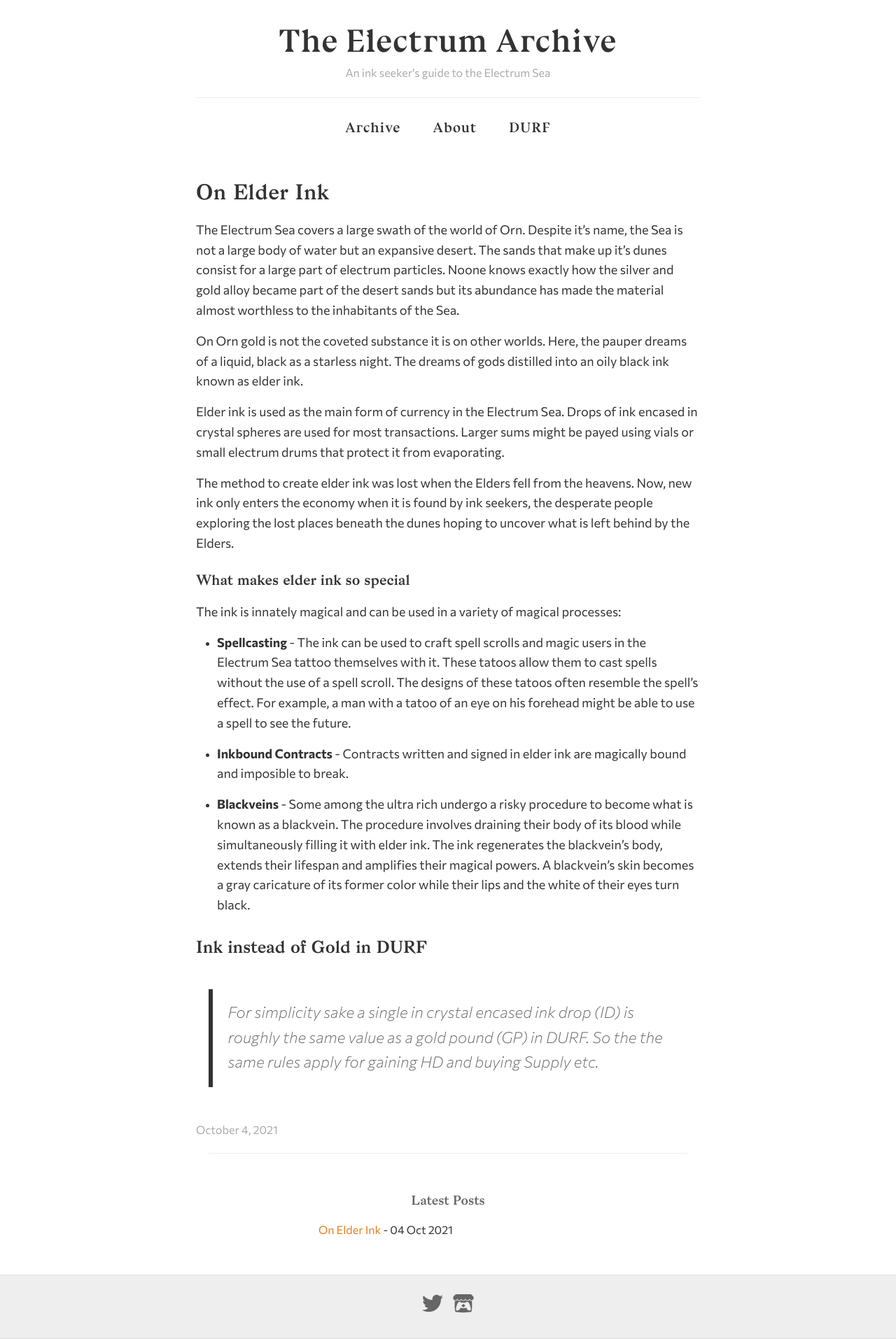
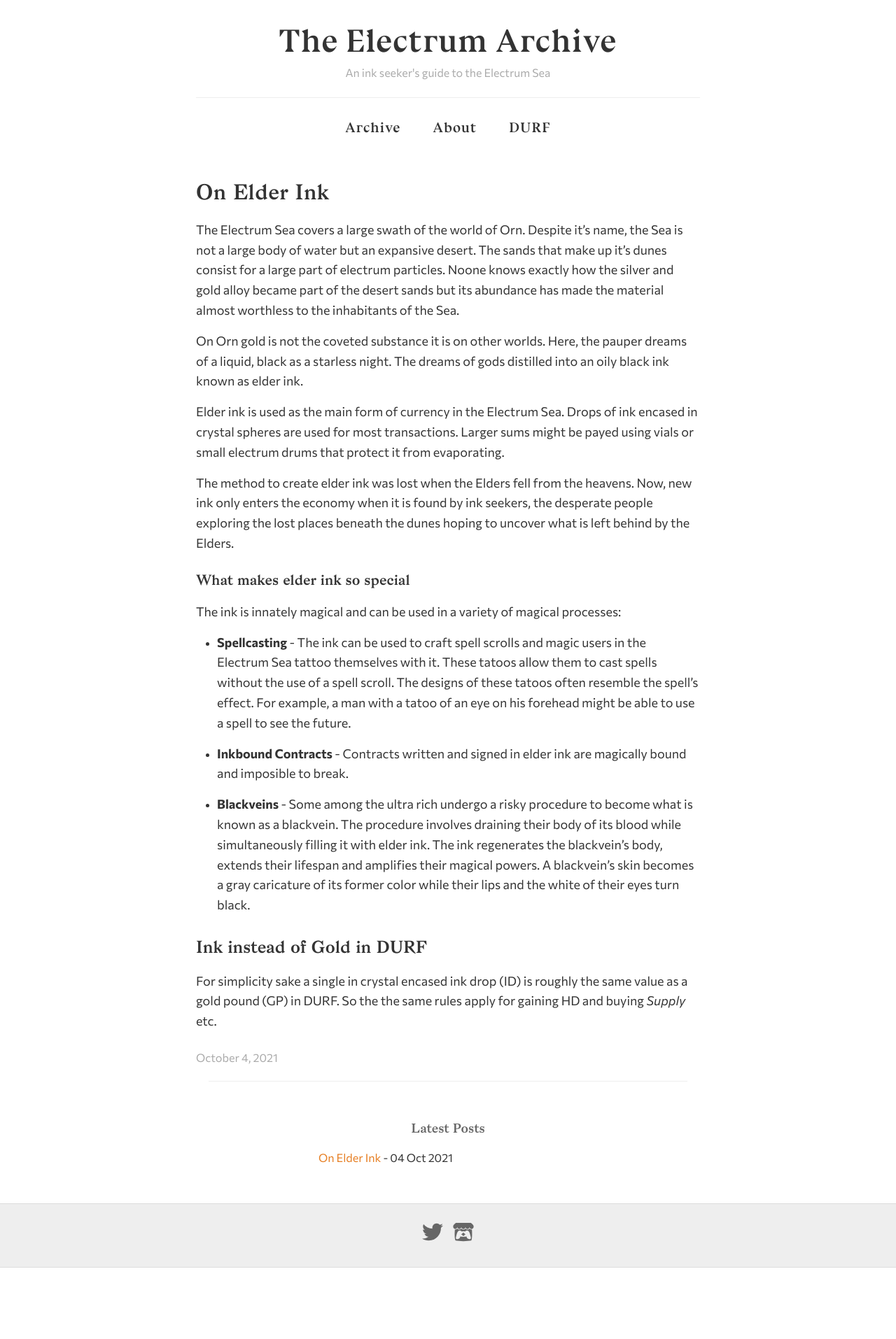
Before and after one commit to emielboven/emielboven.github.io, a Jekyll site: the page built from _posts/2021-10-04-On-Elder-Ink.md, in a window 1280 px wide. Shown: the whole page at 70% size. Built offline with Jekyll 4.4.1, drawn with Linux system fonts in a browser that asks for light colours; after the commit the page ends 1812 px from its top, so only the background shows below that.

```diff
--- a/_posts/2021-10-04-On-Elder-Ink.md
+++ b/_posts/2021-10-04-On-Elder-Ink.md
@@ -21,4 +21,4 @@ The ink is innately magical and can be used in a variety of magical processes:
 * **Blackveins** - Some among the ultra rich undergo a risky procedure to become what is known as a blackvein. The procedure involves draining their body of its blood while simultaneously filling it with elder ink. The ink regenerates the blackvein's body, extends their lifespan and amplifies their magical powers. A blackvein's skin becomes a gray caricature of its former color while their lips and the white of their eyes turn black.
 
 ## Ink instead of Gold in DURF
->For simplicity sake a single in crystal encased ink drop (ID) is roughly the same value as a gold pound (GP) in DURF. So the the same rules apply for gaining HD and buying *Supply* etc.
+For simplicity sake a single in crystal encased ink drop (ID) is roughly the same value as a gold pound (GP) in DURF. So the the same rules apply for gaining HD and buying *Supply* etc.
```
